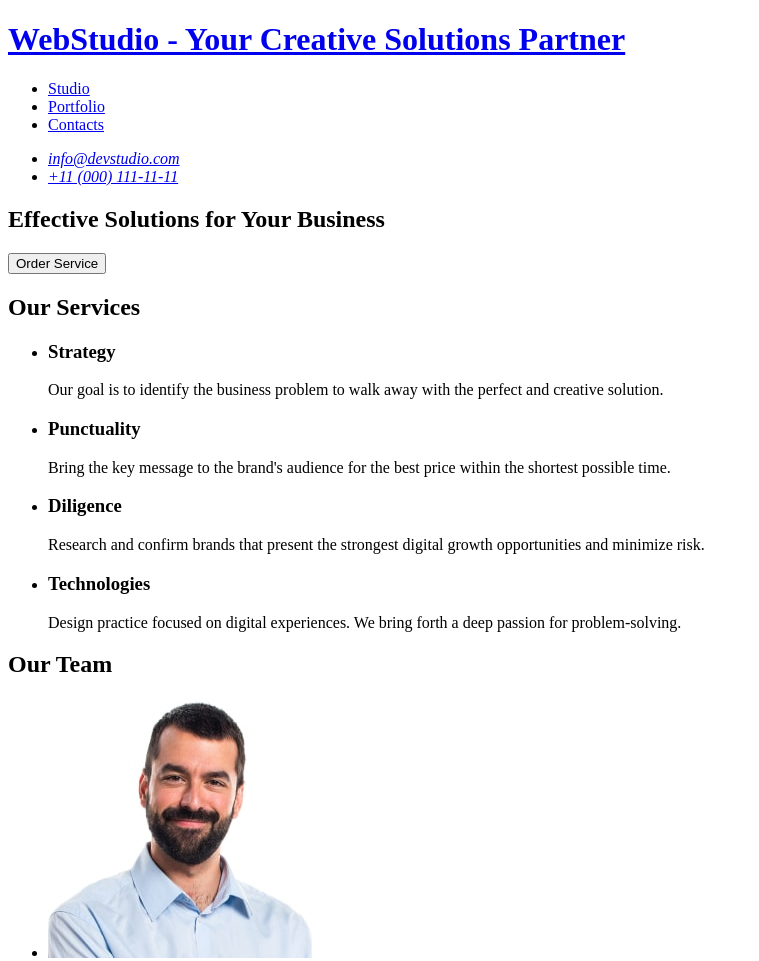
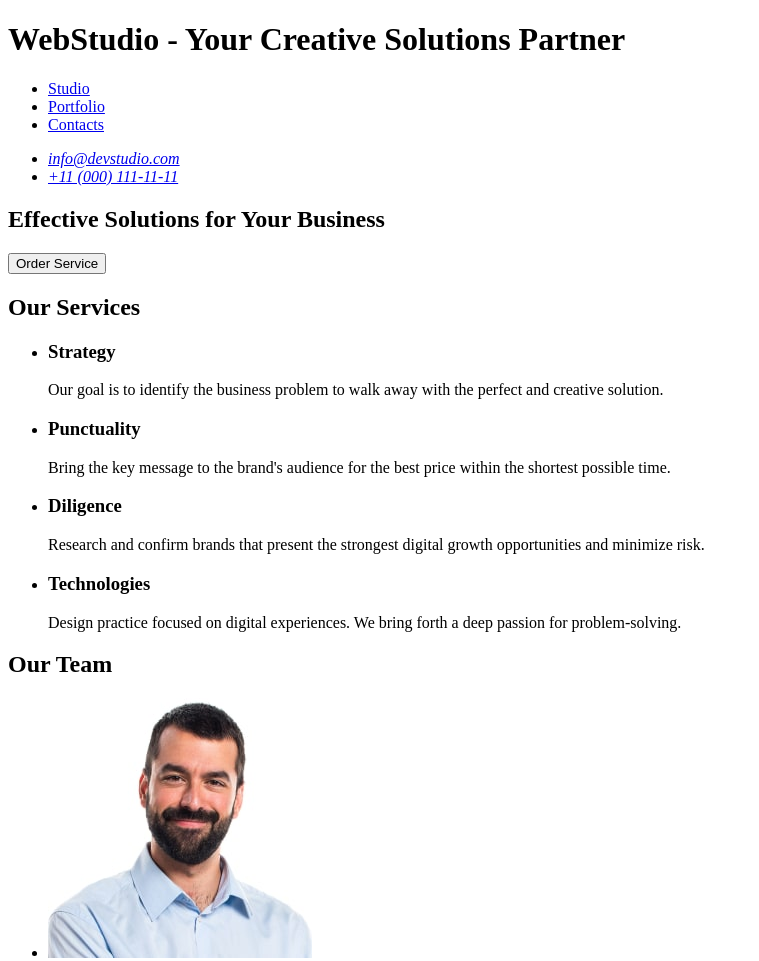
Before and after one commit to ValyaKhytsu/goit-markup-hw-01, a plain HTML site: page index.html in a window 1280 px wide. Shown: the top 961 px of the page, without its empty margins (0-759 px from the left). Drawn offline with Linux system fonts and the light colour scheme.

Commit message:
index.html

```diff
--- a/index.html
+++ b/index.html
@@ -8,7 +8,7 @@
   <body>
     <header>
       <h1>
-        <a href="./index.html">WebStudio - Your Creative Solutions Partner</a>
+        WebStudio - Your Creative Solutions Partner
       </h1>
       <nav>
         <ul>
```
